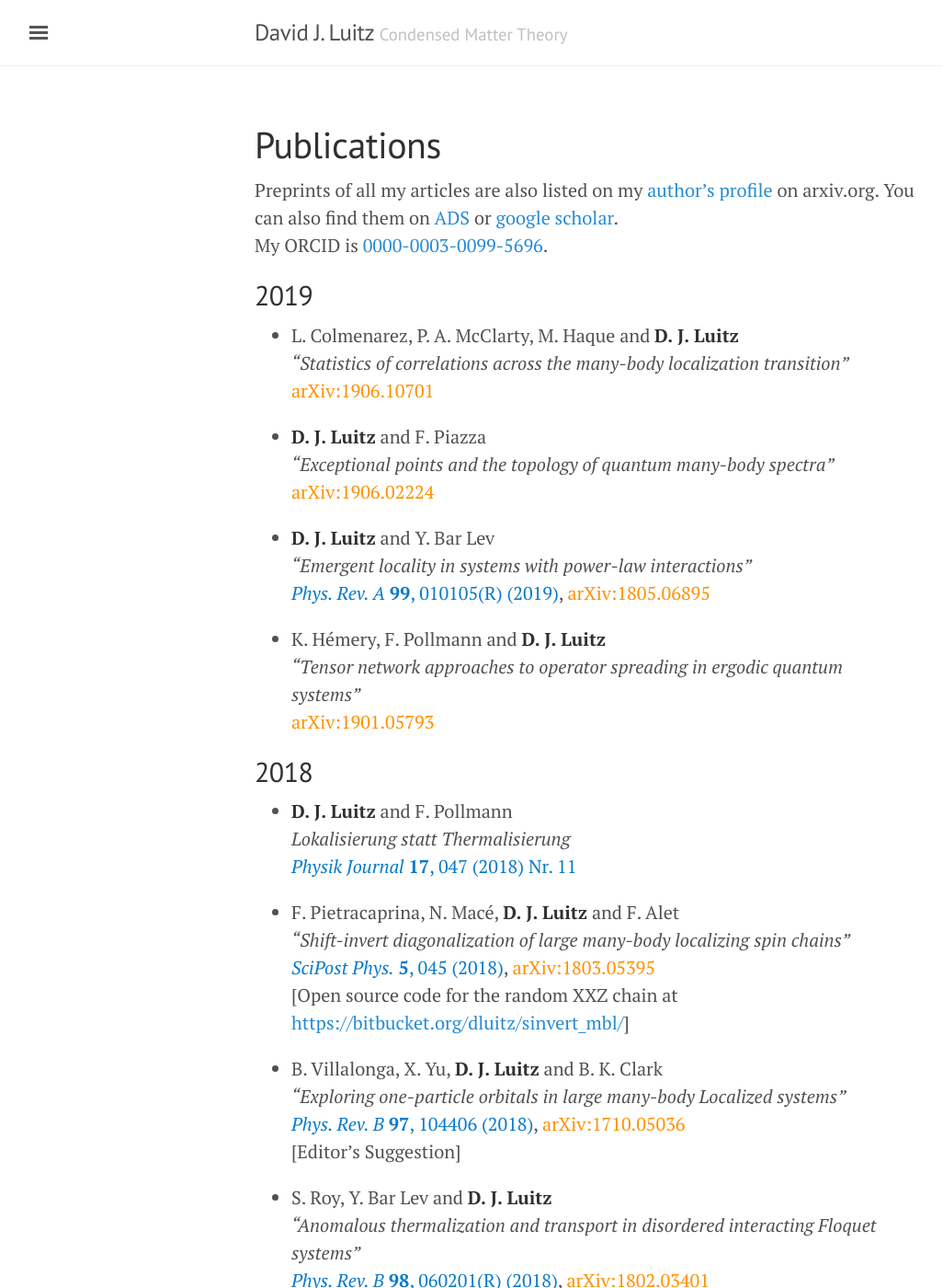
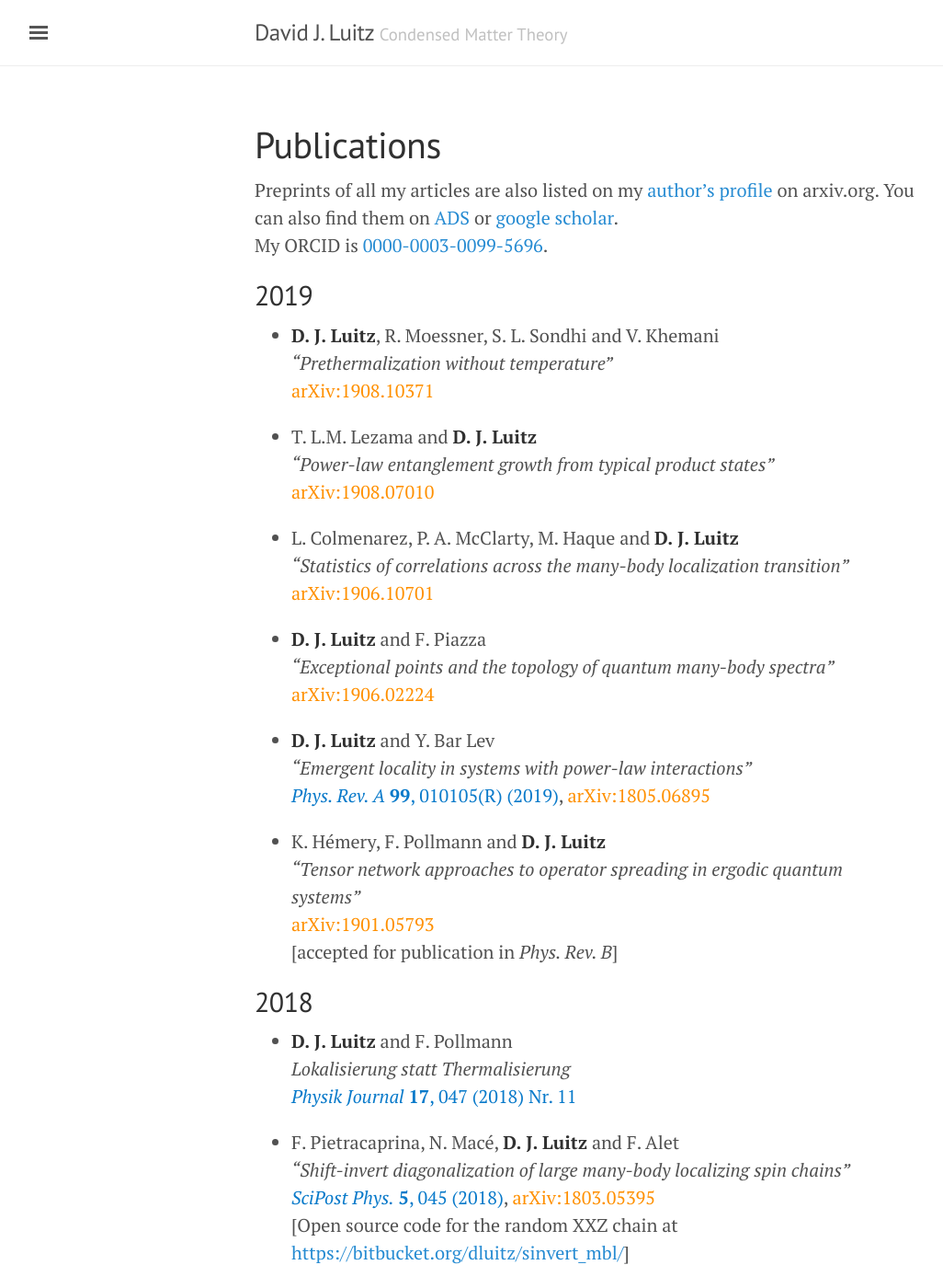
Before and after one commit to dluitz/dluitz.github.io, a Jekyll site: the page built from publications.md, in a window 1280 px wide and 1400 px high. Shown: the whole window at 92% size, without its empty margins (3-1029 px from the left). Built offline with Jekyll 4.4.1, drawn with Linux system fonts in a browser that asks for light colours.

Commit message:
[publist] update

```diff
--- a/publications.md
+++ b/publications.md
@@ -9,6 +9,16 @@ My ORCID is [0000-0003-0099-5696](https://orcid.org/0000-0003-0099-5696).
 
 2019
 ----
+
++ **D. J. Luitz**, R. Moessner, S. L. Sondhi and V. Khemani
+*"Prethermalization without temperature"*
+[arXiv:1908.10371](https://arxiv.org/abs/1908.10371){:class='arxiv'}
+
+
++ T. L.M. Lezama and **D. J. Luitz**
+*"Power-law entanglement growth from typical product states"*
+[arXiv:1908.07010](https://arxiv.org/abs/1908.07010){:class='arxiv'}
+
 
 + L. Colmenarez, P. A. McClarty, M. Haque and **D. J. Luitz**
 *"Statistics of correlations across the many-body localization transition"*
@@ -28,6 +38,7 @@ My ORCID is [0000-0003-0099-5696](https://orcid.org/0000-0003-0099-5696).
 + K. Hémery, F. Pollmann and **D. J. Luitz**
 *"Tensor network approaches to operator spreading in ergodic quantum systems"*
 [arXiv:1901.05793](https://arxiv.org/abs/1901.05793){:class='arxiv'}
+[accepted for publication in *Phys. Rev. B*]
 
 
 2018
```
